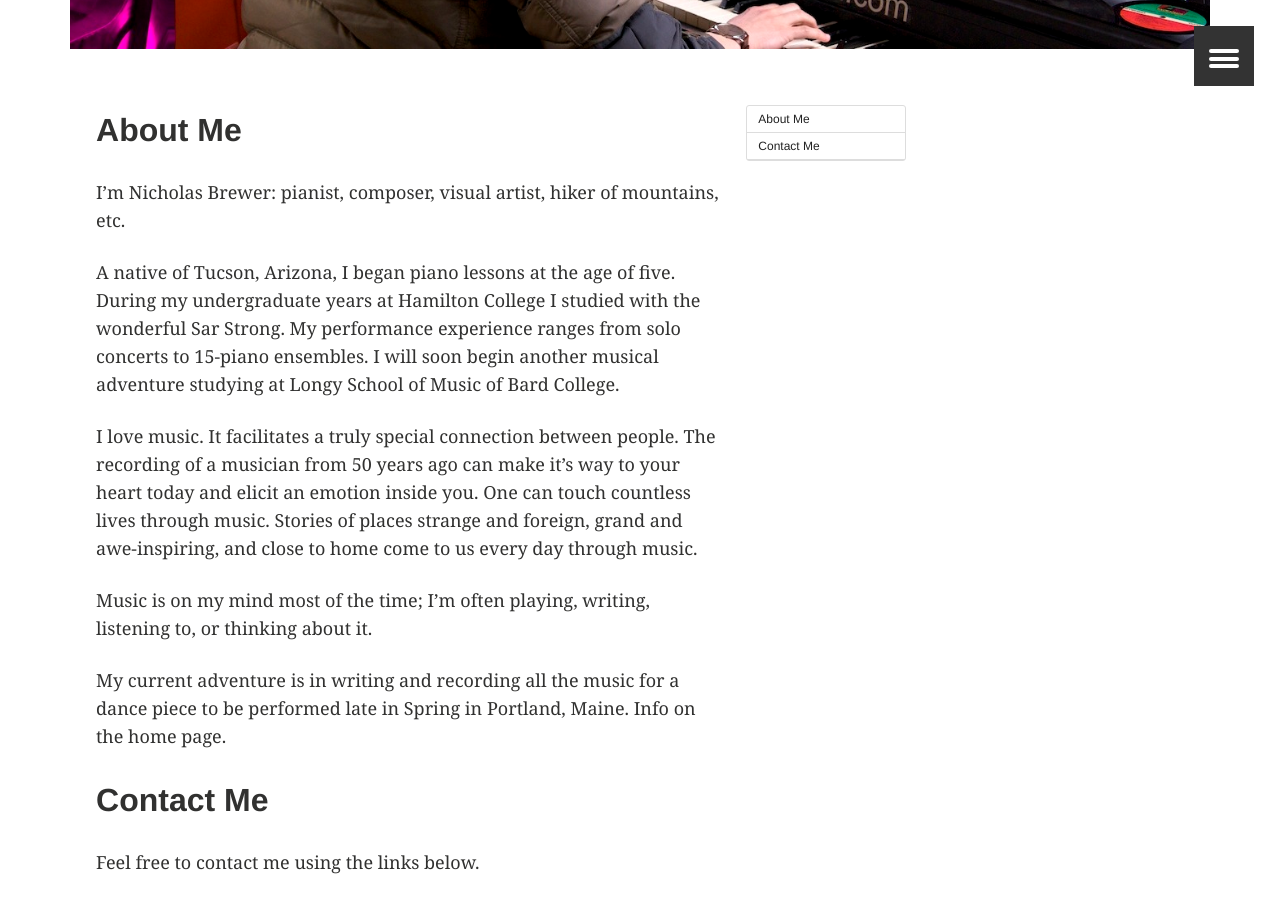
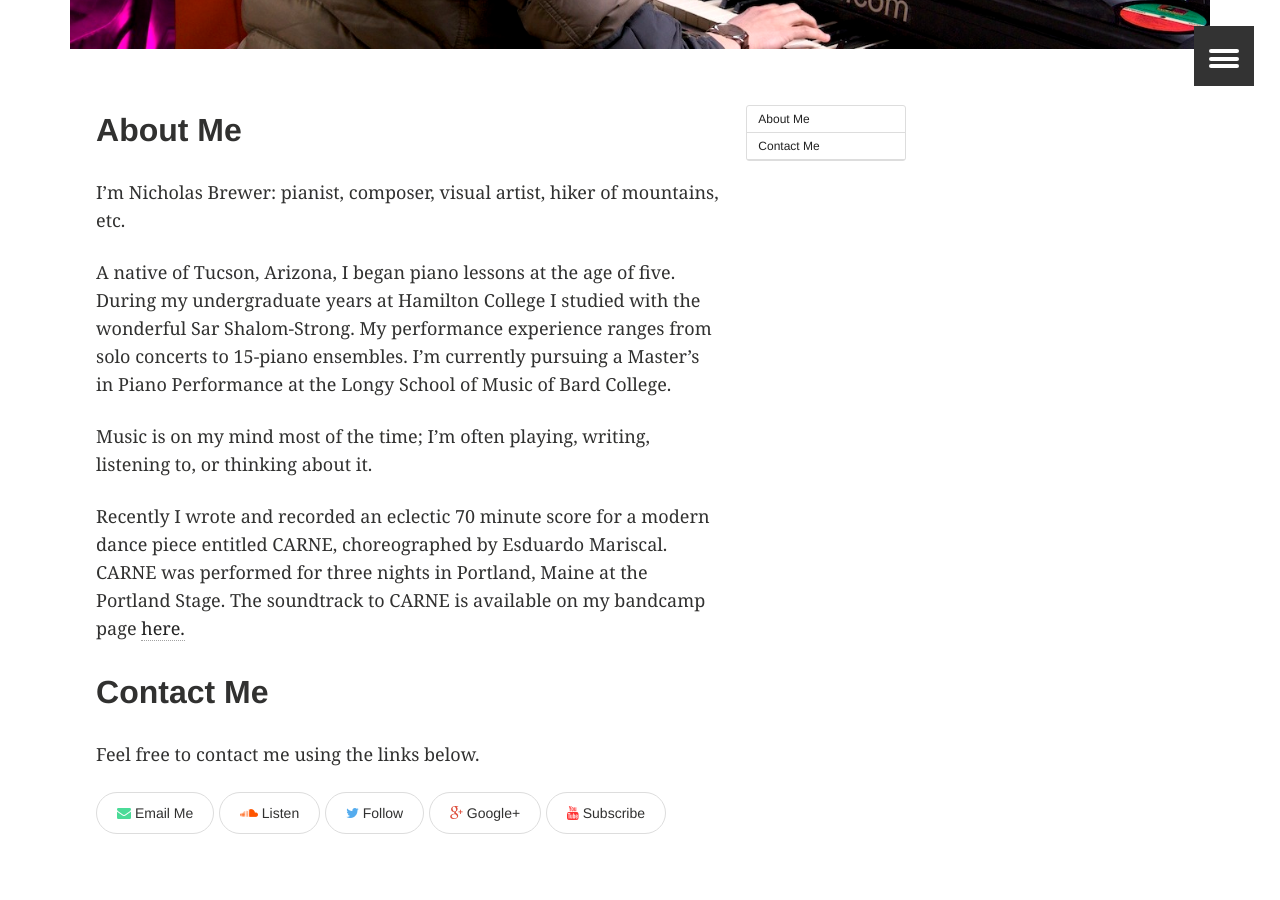
Before and after one commit to nicholasbrewer/nicholasbrewer.github.io, a Jekyll site: the page built from about/index.md, in a window 1280 px wide and 900 px high, scrolled down 440 px. Built offline with Jekyll 4.4.1, drawn with Linux system fonts in a browser that asks for light colours.

Commit message:
Bio update

```diff
--- a/about/index.md
+++ b/about/index.md
@@ -17,13 +17,11 @@
 
 I'm Nicholas Brewer: pianist, composer, visual artist, hiker of mountains, etc.
 
-A native of Tucson, Arizona, I began piano lessons at the age of five. During my undergraduate years at Hamilton College I studied with the wonderful Sar Strong. My performance experience ranges from solo concerts to 15-piano ensembles. I will soon begin another musical adventure studying at Longy School of Music of Bard College.
-
-I love music. It facilitates a truly special connection between people. The recording of a musician from 50 years ago can make it's way to your heart today and elicit an emotion inside you. One can touch countless lives through music. Stories of places strange and foreign, grand and awe-inspiring, and close to home come to us every day through music.
+A native of Tucson, Arizona, I began piano lessons at the age of five. During my undergraduate years at Hamilton College I studied with the wonderful Sar Shalom-Strong. My performance experience ranges from solo concerts to 15-piano ensembles. I'm currently pursuing a Master's in Piano Performance at the Longy School of Music of Bard College.
 
 Music is on my mind most of the time; I'm often playing, writing, listening to, or thinking about it.
 
-My current adventure is in writing and recording all the music for a dance piece to be performed late in Spring in Portland, Maine. Info on the home page.
+Recently I wrote and recorded an eclectic 70 minute score for a modern dance piece entitled CARNE, choreographed by Esduardo Mariscal. CARNE was performed for three nights in Portland, Maine at the Portland Stage. The soundtrack to CARNE is available on my bandcamp page <a href="http://nicholasbrewer.bandcamp.com" target="_blank">here.</a>
 
 ## Contact Me
 
```
